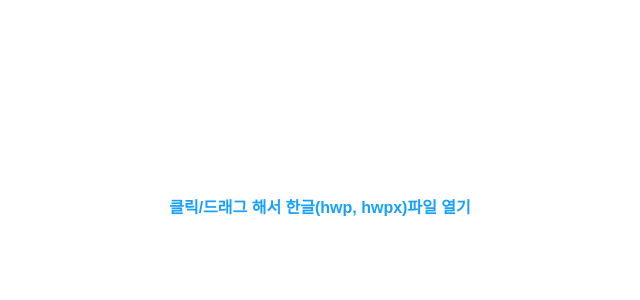
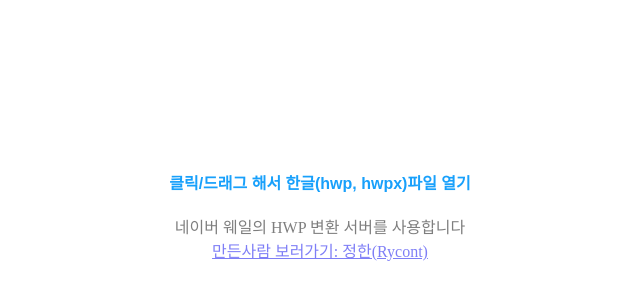
Before and after one commit to cokia/hwpdf, a plain HTML site: page index.html in a window 1280 px wide. Shown: the part 210-510 px from the top of the page, without its empty margins (320-960 px from the left). Drawn offline with Linux system fonts and the light colour scheme.

Commit message:
feat: add technical information

```diff
--- a/index.html
+++ b/index.html
@@ -34,6 +34,13 @@
         font-size: 16px;
         border: none;
       }
+      #developer {
+        opacity: 0.5;
+        text-align: center;
+      }
+      #developer p {
+        margin: 0px;
+      }
     </style>
     <title>한글피데</title>
   </head>
@@ -41,6 +48,14 @@
     <input type="file" alt="파일 열기" id="selector" accept=".hwp, .hwpx" />
     <p id="workingon"></p>
     <button>클릭/드래그 해서 한글(hwp, hwpx)파일 열기</button>
+    <div id="developer">
+      <p>네이버 웨일의 HWP 변환 서버를 사용합니다</p>
+      <p>
+        <a href="https://github.com/rycont/hwpdf"
+          >만든사람 보러가기: 정한(Rycont)</a
+        >
+      </p>
+    </div>
     <script src="./index.js" type="module"></script>
   </body>
 </html>
```
